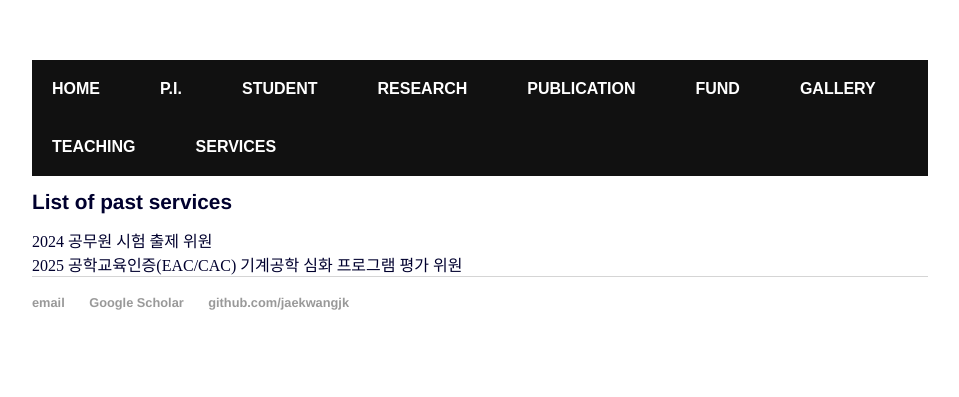
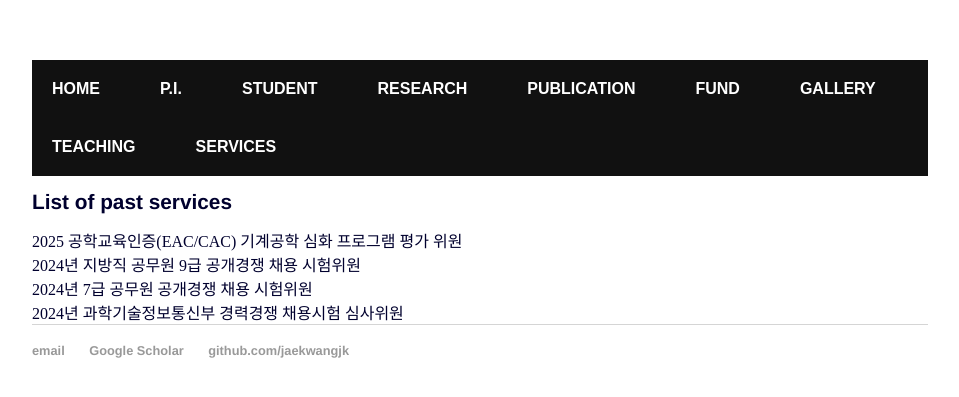
Before and after one commit to jaekwangjk/jaekwangjk.github.io, a Jekyll site: the page built from services.html, in a window 1280 px wide. Shown: the top 397 px of the page, without its empty margins (160-1119 px from the left). Built offline with Jekyll 4.4.1, drawn with Linux system fonts in a browser that asks for light colours.

Commit message:
Update services.html

```diff
--- a/services.html
+++ b/services.html
@@ -5,8 +5,10 @@ title: Jaekwang Kim
 <div class="blurb">
 
 	<h1> List of past services </h1>
-	2024 공무원 시험 출제 위원<br>
-  2025 공학교육인증(EAC/CAC) 기계공학 심화 프로그램 평가 위원 <br>
+	2025 공학교육인증(EAC/CAC) 기계공학 심화 프로그램 평가 위원 <br>
+	2024년 지방직 공무원 9급 공개경쟁 채용  시험위원 <br>
+	2024년 7급 공무원 공개경쟁 채용 시험위원 <br>
+	2024년 과학기술정보통신부 경력경쟁 채용시험 심사위원 <br>
 
 
 </div><!-- /.blurb -->
```
